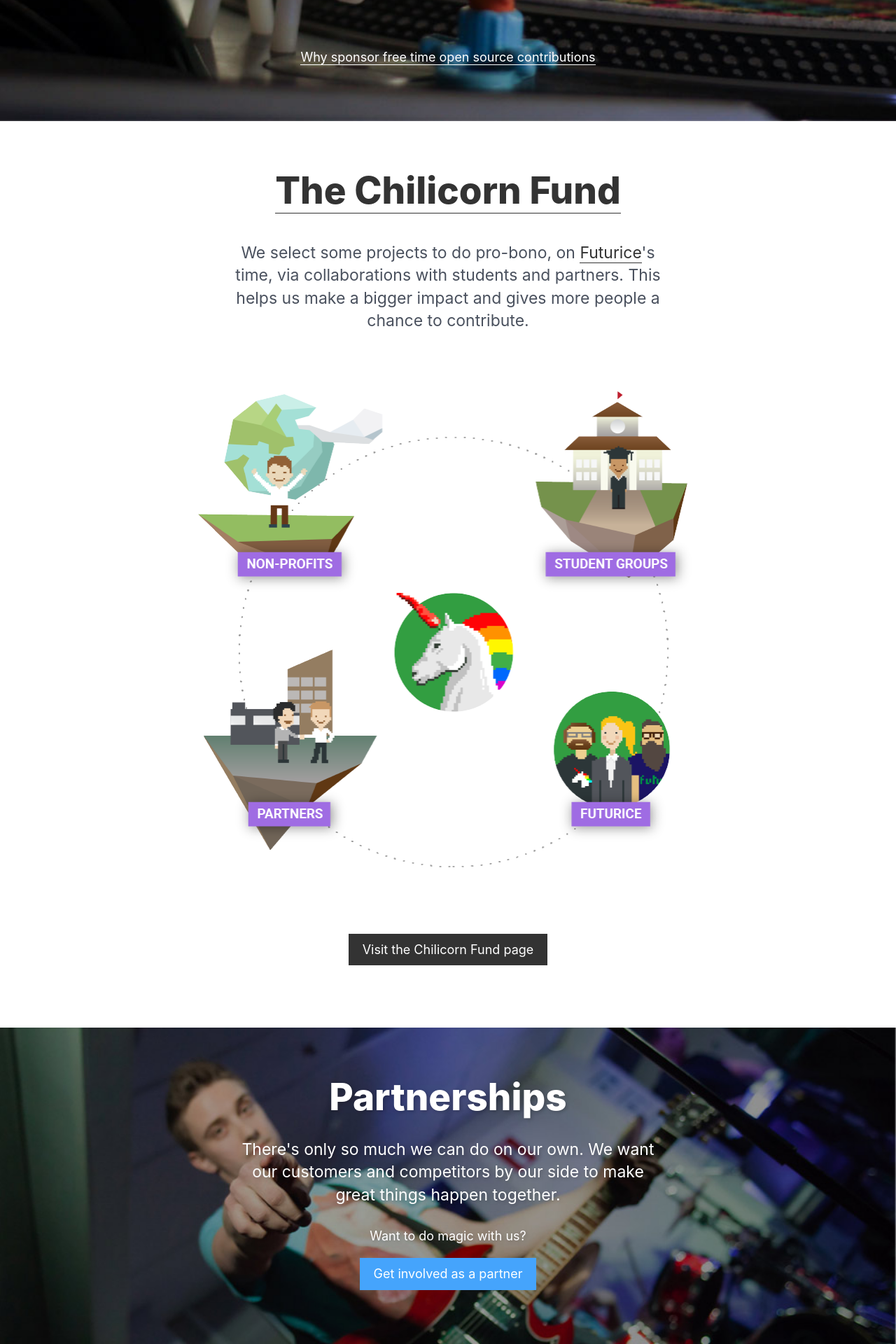
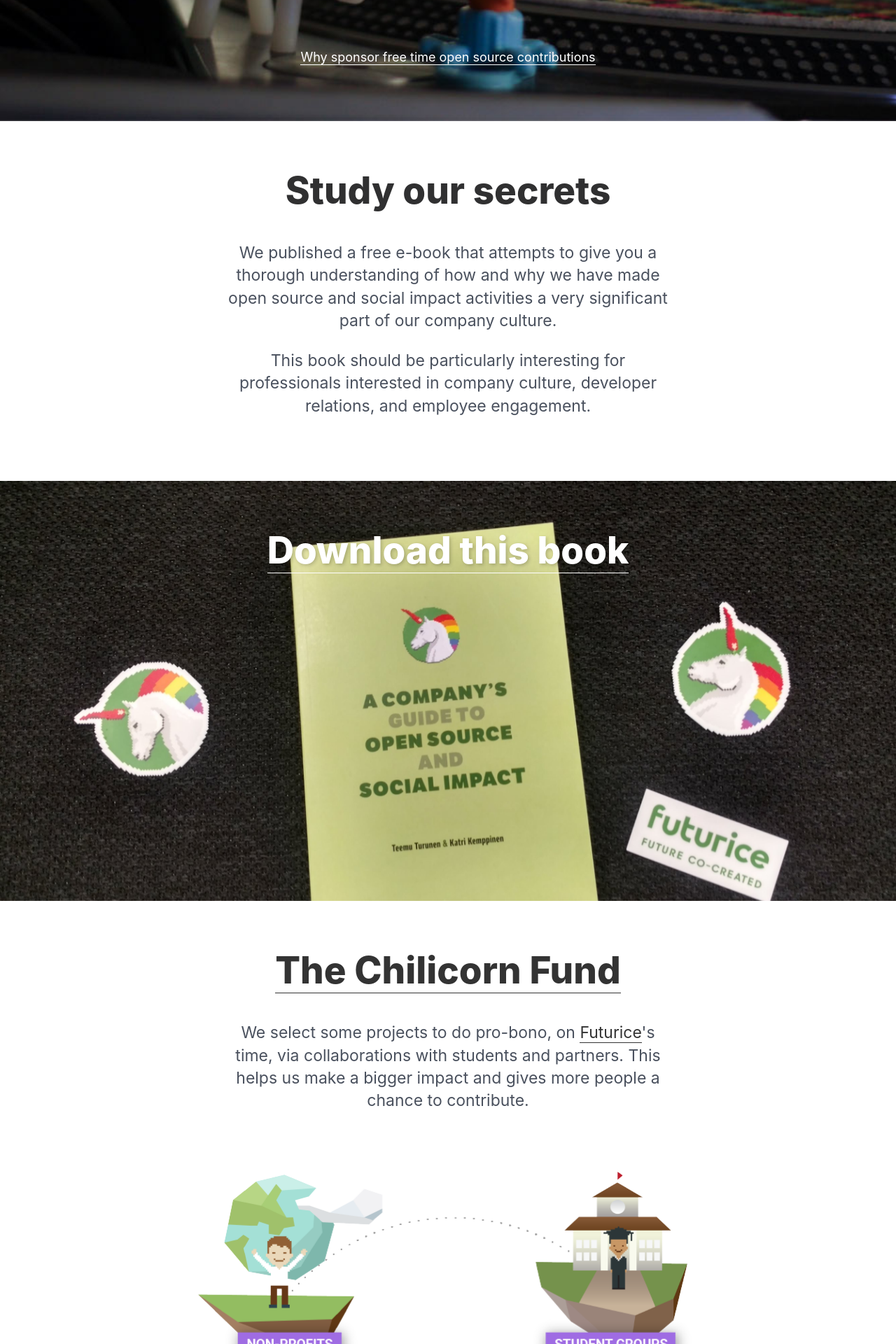
Before and after one commit to futurice/spiceprogram, a Jekyll site: the page built from index.html, in a window 1280 px wide. Shown: the part 1899-3819 px from the top of the page at 70% size. Built offline with Jekyll 4.4.1, drawn with Linux system fonts in a browser that asks for light colours; nearby versions of some CDN libraries.

Commit message:
Download section for the Spice Program book

```diff
--- a/assets/css/css.scss
+++ b/assets/css/css.scss
@@ -375,6 +375,71 @@
 .probono p.shortphrase {
   max-width: 32em;
   margin-top: 0.6em;
+}
+
+/* SPICE BOOK */
+
+section.book {
+  .section-header {
+    max-width: 640px;
+  }
+  //background-color: #ececec;
+  img {
+    max-width: 760px;
+    margin-top: 2rem;
+    margin-bottom: 3rem;
+    width: 100%;
+  }
+}
+
+.book p.shortphrase {
+  max-width: 32em;
+  margin-top: 0.6em;
+}
+
+/*** SPICE BOOK DOWNLOAD ***/
+
+section.bookdownload {
+  color: rgba(255,255,255,0.9);
+  background-color: #615a47;
+  background-image: url('../img/book.jpg');
+  background-position: 30% 20%;
+  background-repeat: no-repeat;
+  background-size: cover;
+
+  p {
+    padding-bottom: 0.5em;
+  }
+  strong {
+    color: #fff;
+  }
+
+  .links {
+    //padding-top: 60px;
+    padding-bottom: 0;
+  }
+
+  .how {
+    @include span(full);
+    padding-top: $h-padding;
+    margin-bottom: 1em;
+  }
+
+  @media screen and (min-width: $tablet) {
+    background-image: url('../img/book.jpg');
+    background-position: 40% 40%;
+    background-size: cover;
+
+    .how {
+      @include span(5 of 12);
+    }
+    .how-left {
+        @include pre(1);
+    }
+    .how-right {
+        @include post(1);
+    }
+  }
 }
 
 .learn-more {
--- a/index.html
+++ b/index.html
@@ -86,6 +86,27 @@
         <p><a href="http://futurice.com/blog/year-2015-in-company-sponsored-open-source">Why sponsor free time open source contributions</a> </p>
         <!--<p><a href="">List of Spice-supported open source contributions</a> </p>-->
       </div>
+  </div>
+</section>
+
+<section class="book">
+  <div class="container">
+    <div class="section-header">
+      <h2>Study our secrets</h2>
+      <p class="shortphrase">We published a free e-book that attempts to give you a thorough understanding of how and why we have made open source and social impact activities a very significant part of our company culture.
+      </p>
+      <p class="shortphrase">This book should be particularly interesting for professionals interested in company culture, developer relations, and employee engagement.
+      </p>
+    </div>
+  </div>
+</section>
+
+<section class="bookdownload white">
+  <div class="container">
+    <div class="section-header">
+      <h2><a href="http://spiceprogram.org/assets/docs/Futurice-Companys_Guide_To_Open_Source_And_Social_Impact.pdf">Download this book</a></h2>
+      <p><br/><br/><br/><br/><br/><br/><br/><br/><br/><br/><br/><br/><br/><br/></p>
+    </div>
   </div>
 </section>
 
```
Also changed, not shown: assets/img/book.jpg (added).
